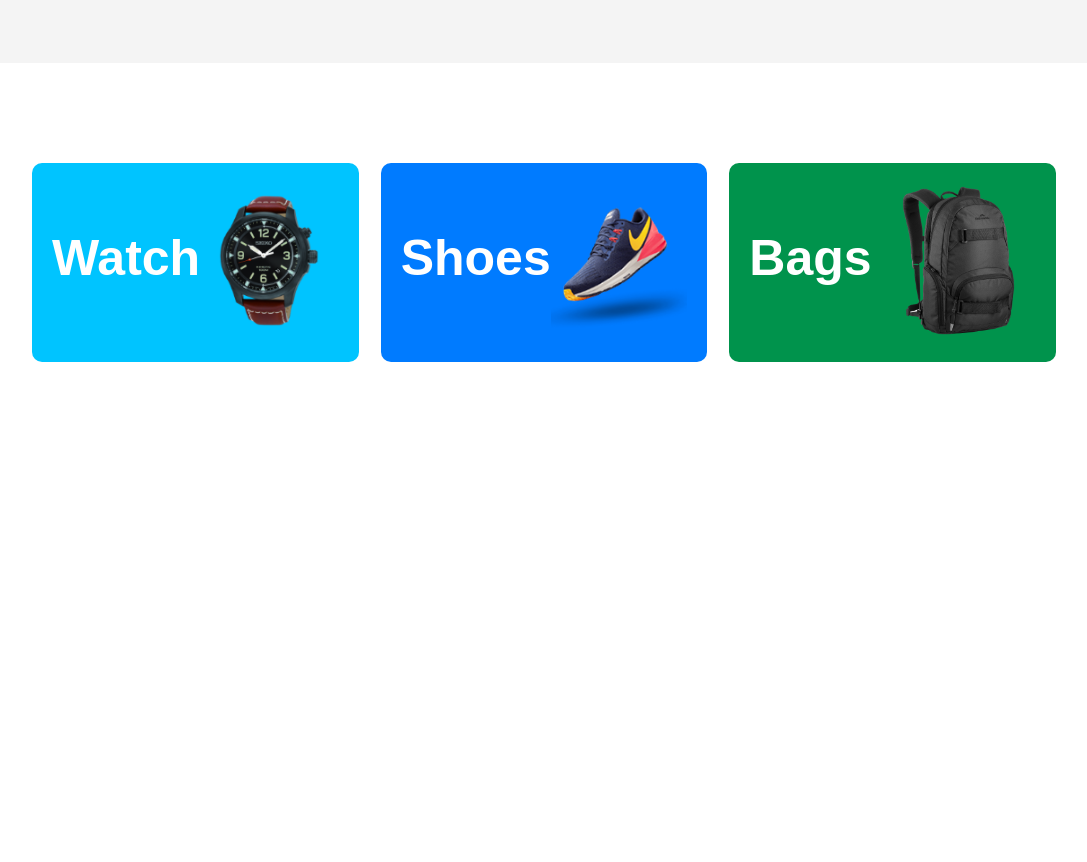
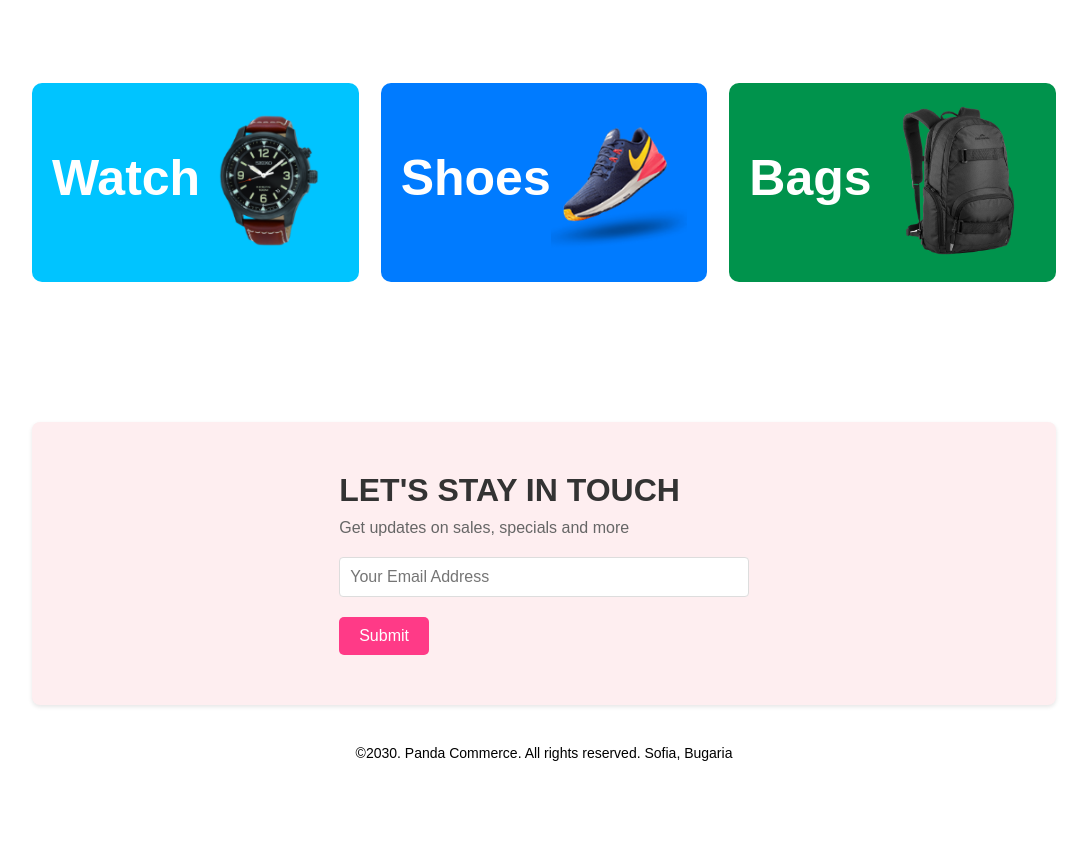
Before and after one commit to webweaverashik/class02_task, a plain HTML site: page index.html in a window 1280 px wide. Shown: the part 717-1579 px from the top of the page, without its empty margins (96-1183 px from the left). Before the commit the page ends 1179 px from the top, so only its background shows below. Drawn offline with Linux system fonts and the light colour scheme.

Commit message:
task-3 layout added

```diff
--- a/css/style.css
+++ b/css/style.css
@@ -5,7 +5,7 @@
 
 /* ---- Task-1 Section Design Starts ---- */
 #task-1 {
-    height: 90vh;
+    height: 80vh;
     background-color: #F4F4F4;
     text-align: center;
     padding: 10px 35% 50px;
@@ -101,5 +101,66 @@
 
 
 
-/* ---- Task-2 Section Design Starts ---- */
-/* ---- Task-2 Section Design Ends ---- */
+/* ---- Task-3 Section Design Starts ---- */
+#task-3 {
+    height: 50vh;
+    width: 80%;
+    margin: 0 auto;
+    padding: 40px;
+}
+
+#task-3 * {
+    font-family: Arial, Helvetica, sans-serif;
+}
+
+#task-3 .subscription {
+    background-color: #feeef0;
+    border-radius: 8px;
+    box-shadow: 0 2px 4px rgba(0, 0, 0, 0.1);
+    padding: 50px 30%;
+}
+
+.subscription h2 {
+    font-size: 32px;
+    text-transform: uppercase;
+    margin-bottom: 10px;
+    color: #333;
+}
+
+.subscription p {
+    font-size: 16px;
+    margin-bottom: 20px;
+    color: #666;
+}
+
+.subscription input[type="email"] {
+    width: 100%;
+    padding: 10px;
+    border: 1px solid #ddd;
+    border-radius: 4px;
+    margin-bottom: 20px;
+    font-size: 16px;
+    box-sizing: border-box;
+}
+
+.subscription button {
+    background-color: #FF3A87;
+    color: white;
+    padding: 10px 20px;
+    border: none;
+    border-radius: 5px;
+    font-size: 16px;
+    transition: background-color 0.3s ease;
+}
+
+.subscription button:hover {
+    cursor: pointer;
+    background-color: #e04350;
+}
+
+footer {
+    text-align: center;
+    margin-top: 40px;
+    font-size: 14px;
+}
+/* ---- Task-3 Section Design Ends ---- */
--- a/index.html
+++ b/index.html
@@ -53,9 +53,18 @@
     <!-- Task-2 Section Ends -->
 
 
-
     <!-- Task-3 Section Starts -->
-
+     <section id="task-3">
+        <div class="subscription">
+            <h2>Let's stay in touch</h2>
+            <p>Get updates on sales, specials and more</p>
+            <input type="email" placeholder="Your Email Address" required>
+            <button>Submit</button>
+        </div>
+        <footer>
+            <p>©2030. Panda Commerce. All rights reserved. Sofia, Bugaria</p>
+        </footer>
+     </section>
     <!-- Task-3 Section Ends -->
 </body>
 </html>
```
